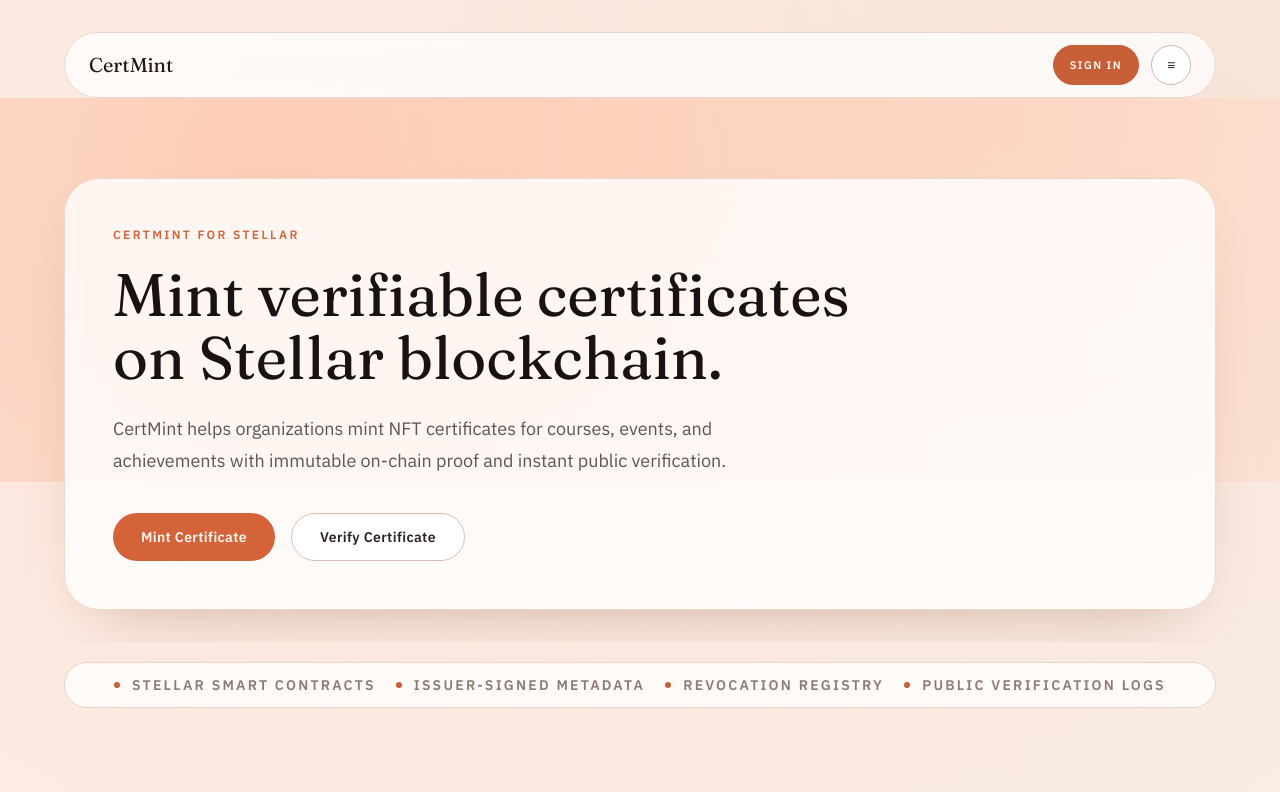
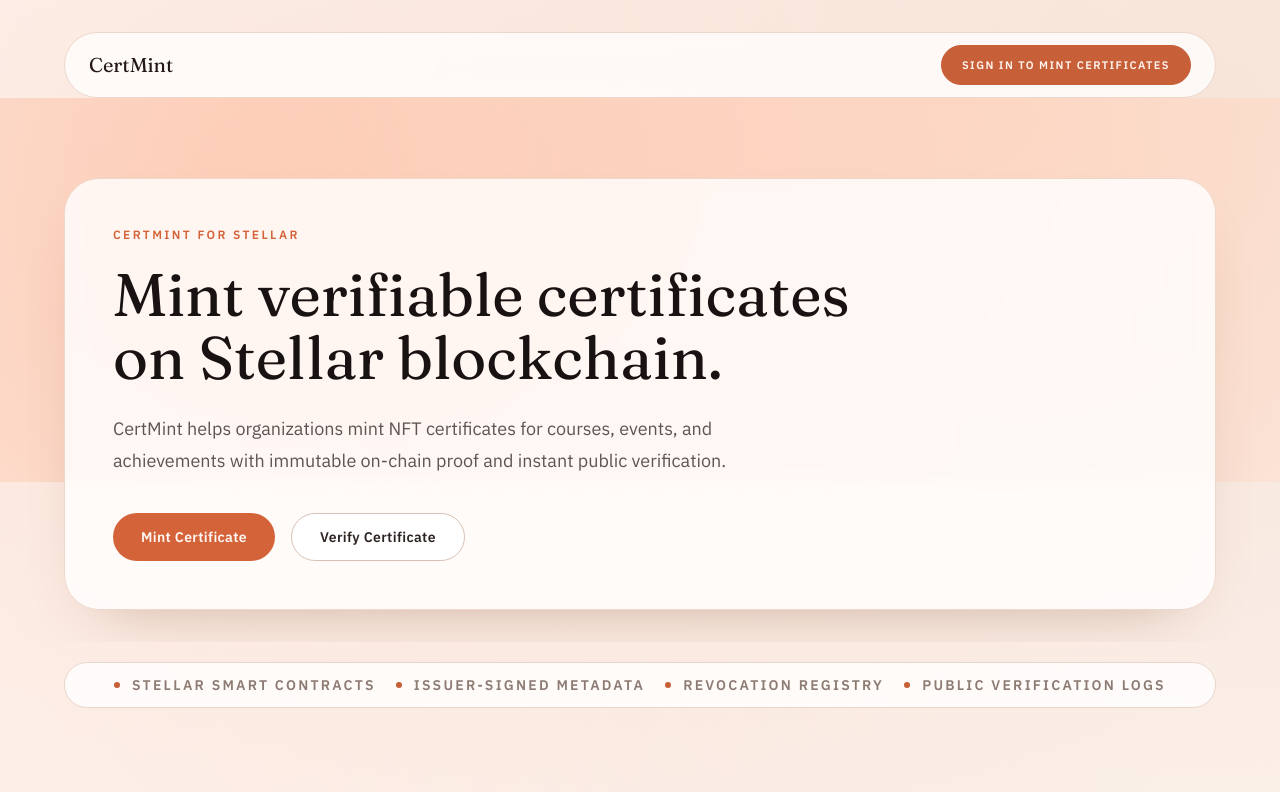
Before and after one commit to thisisouvik/CertMint, a Next.js app: page / in a window 1280 px wide. Shown: the top 792 px of the page. Built offline with nearby package versions, Linux system fonts and the light colour scheme.

Commit message:
refactor: rename owner_wallet to issuer_wallet for consistency across certificate management

```diff
--- a/app/admin/certs/page.tsx
+++ b/app/admin/certs/page.tsx
@@ -4,7 +4,7 @@
   token_id: number | null;
   title: string;
   cert_type: string | null;
-  owner_wallet: string;
+  issuer_wallet: string;
   is_revoked: boolean;
   created_at: string;
 }
@@ -14,7 +14,7 @@
 
   const { data, error } = await supabase
     .from("certificates")
-    .select("token_id, title, cert_type, owner_wallet, is_revoked, created_at")
+    .select("token_id, title, cert_type, issuer_wallet, is_revoked, created_at")
     .order("created_at", { ascending: false })
     .limit(25)
     .returns<CertificateRow[]>();
@@ -40,7 +40,7 @@
                 <th className="px-3 py-2">Token</th>
                 <th className="px-3 py-2">Title</th>
                 <th className="px-3 py-2">Type</th>
-                <th className="px-3 py-2">Owner</th>
+                <th className="px-3 py-2">Issuer</th>
                 <th className="px-3 py-2">Status</th>
                 <th className="px-3 py-2">Created</th>
               </tr>
@@ -51,7 +51,7 @@
                   <td className="px-3 py-3">{cert.token_id ?? "-"}</td>
                   <td className="px-3 py-3">{cert.title}</td>
                   <td className="px-3 py-3 uppercase">{cert.cert_type ?? "-"}</td>
-                  <td className="px-3 py-3">{cert.owner_wallet}</td>
+                  <td className="px-3 py-3">{cert.issuer_wallet}</td>
                   <td className="px-3 py-3">{cert.is_revoked ? "Revoked" : "Active"}</td>
                   <td className="px-3 py-3">{new Date(cert.created_at).toLocaleDateString()}</td>
                 </tr>
--- a/app/admin/page.tsx
+++ b/app/admin/page.tsx
@@ -28,7 +28,7 @@
         .from("certificates")
         .select("id", { count: "exact", head: true })
         .gte("created_at", new Date(new Date().setHours(0, 0, 0, 0)).toISOString()),
-      supabase.from("certificates").select("owner_wallet"),
+      supabase.from("certificates").select("issuer_wallet"),
       supabase
         .from("transactions")
         .select("tx_hash, action, status, created_at")
@@ -37,7 +37,7 @@
         .returns<TransactionRow[]>(),
     ]);
 
-  const walletCount = new Set((walletRows ?? []).map((row) => row.owner_wallet).filter(Boolean)).size;
+  const walletCount = new Set((walletRows ?? []).map((row) => row.issuer_wallet).filter(Boolean)).size;
 
   return (
     <section className="space-y-5">
--- a/app/admin/wallets/page.tsx
+++ b/app/admin/wallets/page.tsx
@@ -31,11 +31,12 @@
       ? resolved.status
       : "pending";
 
-  const { supabase } = await requireAdminUser();
+  const { supabase, effectiveEmail } = await requireAdminUser();
 
   let usersQuery = supabase
     .from("user_profiles")
     .select("id, email, full_name, role, approval_status, created_at")
+    .neq("email", effectiveEmail) // Exclude the admin user themselves
     .order("created_at", { ascending: false });
 
   if (selectedStatus !== "all") {
--- a/app/page.tsx
+++ b/app/page.tsx
@@ -1,4 +1,4 @@
-import { CertificateExplorer } from "@/components/landing/certificate-explorer";
+
 import { LandingFooter } from "@/components/landing/footer";
 import { Hero } from "@/components/landing/hero";
 import { StatsBar } from "@/components/landing/stats-bar";
@@ -19,17 +19,10 @@
           <div className="flex items-center gap-2 sm:gap-3">
             <Link
               href="/auth?next=/dashboard"
-              className="inline-flex min-h-10 items-center justify-center rounded-full border border-[#C75F38] bg-[#C75F38] px-4 text-[11px] font-semibold uppercase tracking-[0.13em] text-[#FFF6F1] transition hover:bg-[#AF4E2A]"
+              className="inline-flex min-h-10 items-center justify-center rounded-full border border-[#C75F38] bg-[#C75F38] px-5 text-[11px] font-semibold uppercase tracking-[0.13em] text-[#FFF6F1] transition hover:bg-[#AF4E2A]"
             >
-              Sign In
+              Sign In to Mint Certificates
             </Link>
-            <button
-              type="button"
-              className="inline-flex min-h-10 w-10 items-center justify-center rounded-full border border-[#D0B6A8] bg-white text-sm font-semibold text-[#3B2D29] transition hover:border-[#B89A8A] hover:bg-[#FFF7F2]"
-              aria-label="Toggle navigation"
-            >
-              ≡
-            </button>
           </div>
         </div>
       </header>
@@ -41,7 +34,7 @@
         <StatsBar />
         <Capabilities />
         <Testimonials />
-        <CertificateExplorer />
+
         <FaqSection />
         <CtaBanner />
       </main>
--- a/components/minter/mint-certificate-wizard.tsx
+++ b/components/minter/mint-certificate-wizard.tsx
@@ -1,7 +1,7 @@
 "use client";
 
 import { useMemo, useState } from "react";
-import { isAllowed, setAllowed, requestAccess, signTransaction } from "@stellar/freighter-api";
+import { isAllowed, requestAccess, signTransaction } from "@stellar/freighter-api";
 import { Networks, TransactionBuilder, Contract, nativeToScVal } from "@stellar/stellar-sdk";
 
 type CertType = "HACKATHON" | "COURSE" | "EVENT" | "ACHIEVEMENT";
```
